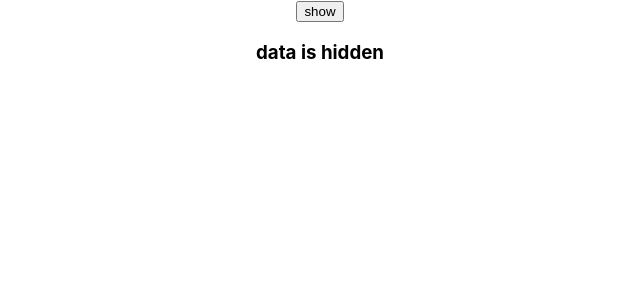
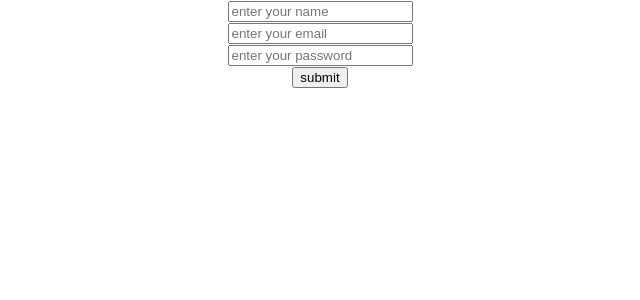
Before and after one commit to racharlasrikanth/react-full-course, a React (Create React App) app: page / in a window 1280 px wide. Shown: the top 300 px of the page, without its empty margins (320-960 px from the left). Built offline with nearby package versions, Linux system fonts and the light colour scheme.

Commit message:
useState example 2 added form handling

```diff
--- a/src/App.js
+++ b/src/App.js
@@ -1,5 +1,5 @@
 import React from "react";
-import Final from "./useState/final/3-useState-example-1";
+import Final from "./useState/final/4-useState-example-2";
 
 function App() {
   return (
--- /dev/null
+++ b/src/useState/final/4-useState-example-2.js
@@ -0,0 +1,83 @@
+import React, { useState } from "react";
+
+const Index = () => {
+  const [firstName, setFirstName] = useState("");
+  const [email, setEmail] = useState("");
+  const [password, setPassword] = useState("");
+
+  //   const changeFirstName = (e) => {
+  //     setFirstName(e.target.value);
+  //   };
+
+  //   const changeEmail = (e) => {
+  //     setEmail(e.target.value);
+  //   };
+
+  //   const changePassword = (e) => {
+  //     setPassword(e.target.value);
+  //   };
+
+  //   const handleInputChange = (e, name) => {
+  //     if (name === "firstName") {
+  //       setFirstName(e.target.value);
+  //     } else if (name === "email") {
+  //       setEmail(e.target.value);
+  //     } else if (name === "password") {
+  //       setPassword(e.target.value);
+  //     }
+  //   };
+
+  const handleSubmit = (e) => {
+    e.preventDefault();
+    let userObj = {
+      firstName: firstName,
+      email: email,
+      password: password,
+    };
+    console.log(userObj);
+  };
+
+  return (
+    <div>
+      <form onSubmit={handleSubmit}>
+        <div className="form-content">
+          <input
+            type="text"
+            name="firstname"
+            id="firstname"
+            value={firstName}
+            placeholder="enter your name"
+            onChange={(e) => setFirstName(e.target.value)}
+          />
+        </div>
+        <div className="form-content">
+          <div className="form-content">
+            <input
+              type="email"
+              name="email"
+              id="email"
+              value={email}
+              placeholder="enter your email"
+              onChange={(e) => setEmail(e.target.value)}
+            />
+          </div>
+        </div>
+        <div className="form-content">
+          <input
+            type="password"
+            name="password"
+            id="password"
+            value={password}
+            placeholder="enter your password"
+            onChange={(e) => setPassword(e.target.value)}
+          />
+        </div>
+        <div className="form-button">
+          <button type="submit">submit</button>
+        </div>
+      </form>
+    </div>
+  );
+};
+
+export default Index;
```
